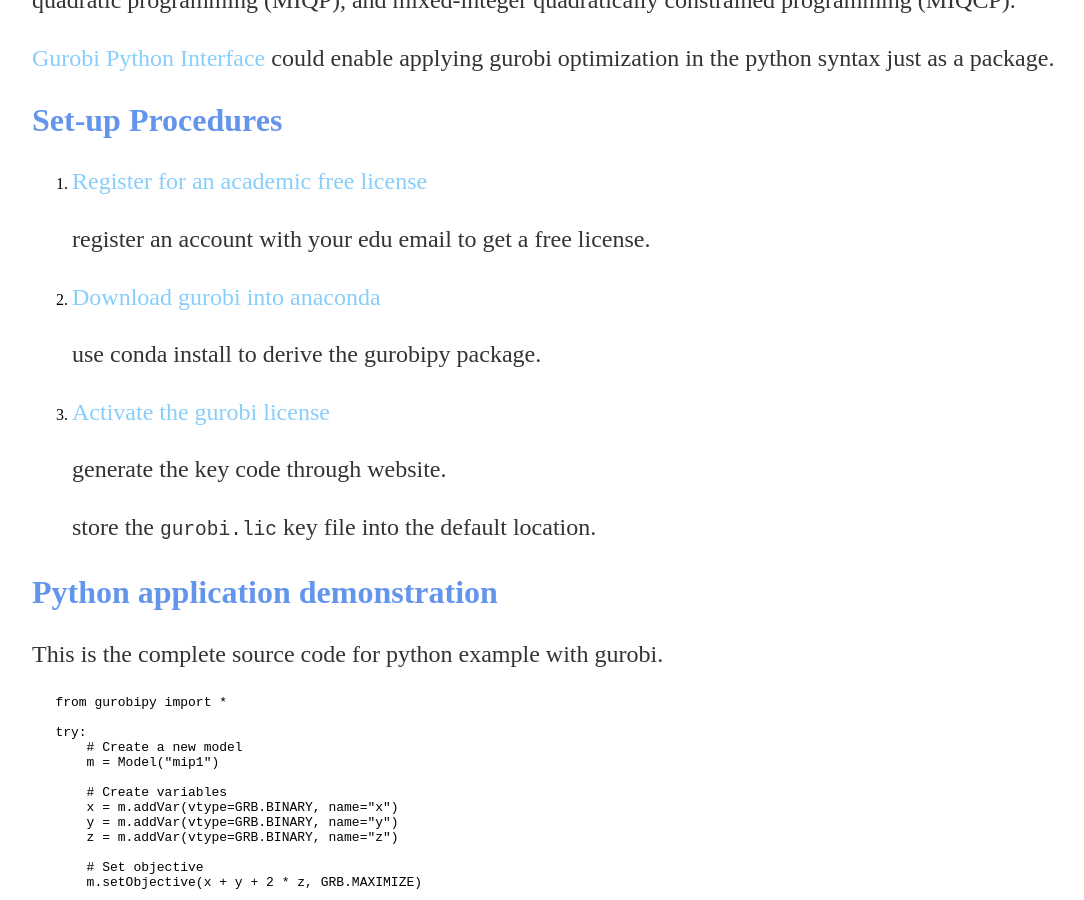
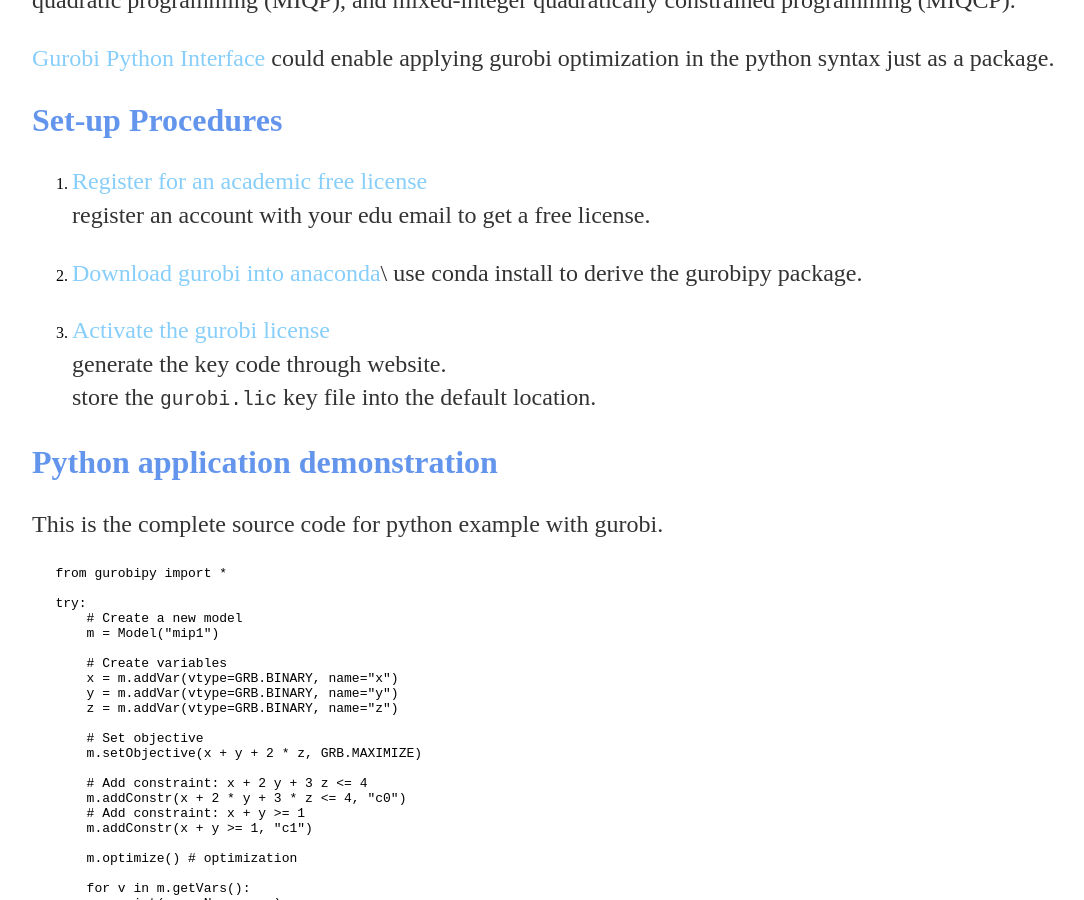
Before and after one commit to xiaohui-victor-li/xiaohui-victor-li.github.io, a Jekyll site: the page built from _posts/2018-09-14-gurobi.md, in a window 1280 px wide and 900 px high, scrolled down 309 px. Shown: the whole window, without its empty margins (64-1148 px from the left). Built offline with Jekyll 4.4.1, drawn with Linux system fonts in a browser that asks for light colours.

```diff
--- a/_posts/2018-09-14-gurobi.md
+++ b/_posts/2018-09-14-gurobi.md
@@ -11,19 +11,15 @@ The [Gurobi Optimizer](http://www.gurobi.com/) is a fast optimization solver for
 
 
 ## Set-up Procedures
-1. [Register for an academic free license](http://www.gurobi.com/downloads/licenses/license-center)
-
+1. [Register for an academic free license](http://www.gurobi.com/downloads/licenses/license-center)\
    register an account with your edu email to get a free license.
 
-2. [Download gurobi into anaconda](http://www.gurobi.com/documentation/8.0/quickstart_mac/installing_the_anaconda_py.html)
-
+2. [Download gurobi into anaconda](http://www.gurobi.com/documentation/8.0/quickstart_mac/installing_the_anaconda_py.html)\
    use conda install to derive the gurobipy package.
 
 
-3. [Activate the gurobi license](http://www.gurobi.com/documentation/8.0/quickstart_mac/retrieving_a_free_academic.html#subsection:academiclicense)
-
-   generate the key code through website.
-
+3. [Activate the gurobi license](http://www.gurobi.com/documentation/8.0/quickstart_mac/retrieving_a_free_academic.html#subsection:academiclicense)\
+   generate the key code through website.\
    store the `gurobi.lic` key file into the default location.
 
 
```
